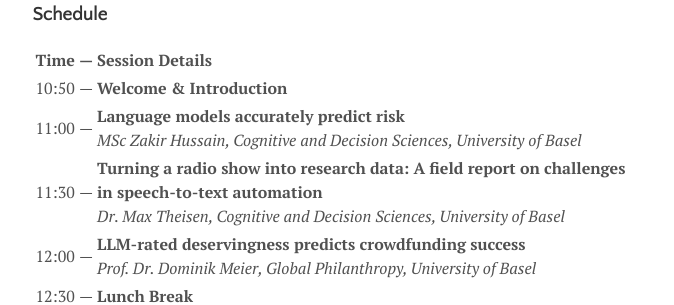
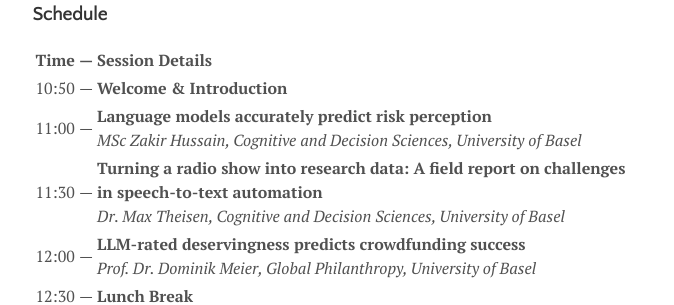
Before and after one commit to cdsbasel/LLM4BeSci_2025Unibas, a Jekyll site: the page built from menu/symposium.md, in a window 1280 px wide. Shown: the part 464-769 px from the top of the page, without its empty margins (300-974 px from the left). Built offline with Jekyll 4.4.1, drawn with Linux system fonts in a browser that asks for light colours.

Commit message:
change zak's talk title

```diff
--- a/menu/symposium.md
+++ b/menu/symposium.md
@@ -8,17 +8,17 @@
 
 ### Schedule
 
-| Time |---| Session Details                                                                                                                                                                                   |
-|------|---|---------------------------------------------------------------------------------------------------------------------------------------------------------------------------------------------------|
-| 10:50 |---| **Welcome & Introduction**                                                                                                                                                                        |
-| 11:00 |---| **Language models accurately predict risk**<br> *MSc Zakir Hussain, Cognitive and Decision Sciences, University of Basel*                                                                         |
-| 11:30 |---| **Turning a radio show into research data: A field report on challenges in speech-to-text automation**<br> *Dr. Max Theisen, Cognitive and Decision Sciences, University of Basel*                |
-| 12:00 |---| **LLM-rated deservingness predicts crowdfunding success**  <br> *Prof. Dr. Dominik Meier, Global Philanthropy, University of Basel*                                                               |
-| 12:30 |---| **Lunch Break**                                                                                                                                                                                   |
-| 14:00 |---| **Simulating social media using Large Language Models**  <br> *Prof. Dr. Petter Törnberg, University of Amsterdam*                                                                                |
-| 14:30 |---| **Examining participant diversity in psychological research using LLMs**  <br> *Dr. Anna Thoma, Center for Adaptive Rationality, Max Planck Institute for Human Development*                      |
-| 15:00 |---| **Shaping parliamentary debate: Measuring the centrality of party leaders in populist discourse with LLMs**  <br> *MSc Clint Claessen, Political Science, University of Basel*                    |
-| 15:30 |---| **Break**                                                                                                                                                                                         |
+| Time |---| Session Details                                                                                                                                                                                    |
+|------|---|----------------------------------------------------------------------------------------------------------------------------------------------------------------------------------------------------|
+| 10:50 |---| **Welcome & Introduction**                                                                                                                                                                         |
+| 11:00 |---| **Language models accurately predict risk perception**<br> *MSc Zakir Hussain, Cognitive and Decision Sciences, University of Basel*                                                               |
+| 11:30 |---| **Turning a radio show into research data: A field report on challenges in speech-to-text automation**<br> *Dr. Max Theisen, Cognitive and Decision Sciences, University of Basel*                 |
+| 12:00 |---| **LLM-rated deservingness predicts crowdfunding success**  <br> *Prof. Dr. Dominik Meier, Global Philanthropy, University of Basel*                                                                |
+| 12:30 |---| **Lunch Break**                                                                                                                                                                                    |
+| 14:00 |---| **Simulating social media using Large Language Models**  <br> *Prof. Dr. Petter Törnberg, University of Amsterdam*                                                                                 |
+| 14:30 |---| **Examining participant diversity in psychological research using LLMs**  <br> *Dr. Anna Thoma, Center for Adaptive Rationality, Max Planck Institute for Human Development*                       |
+| 15:00 |---| **Shaping parliamentary debate: Measuring the centrality of party leaders in populist discourse with LLMs**  <br> *MSc Clint Claessen, Political Science, University of Basel*                     |
+| 15:30 |---| **Break**                                                                                                                                                                                          |
 | 16:00 |---| **Are minorities punished more harshly for underperformance? Evidence from Premier League soccer (via Zoom)** <br> *Prof. Dr. Alexandra Siegel, Political Science, University of Colorado Boulder* |
-| 16:45 |---| **Computational analysis of 100K choice dilemmas” (via Zoom)** <br> *Prof. Dr. Sudeep Bhatia, Computational Behavioral Science, University of Pennsylvania*                                       |
-| 17:30 |---| **Apéro**                                                                                                                                                                                         |
+| 16:45 |---| **Computational analysis of 100K choice dilemmas” (via Zoom)** <br> *Prof. Dr. Sudeep Bhatia, Computational Behavioral Science, University of Pennsylvania*                                        |
+| 17:30 |---| **Apéro**                                                                                                                                                                                          |
```
